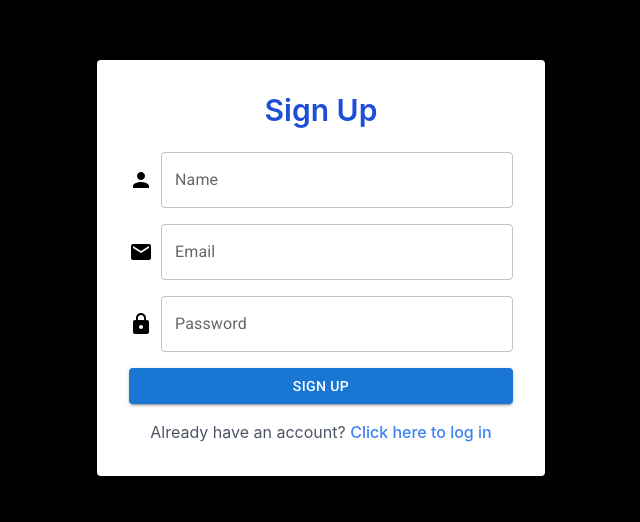
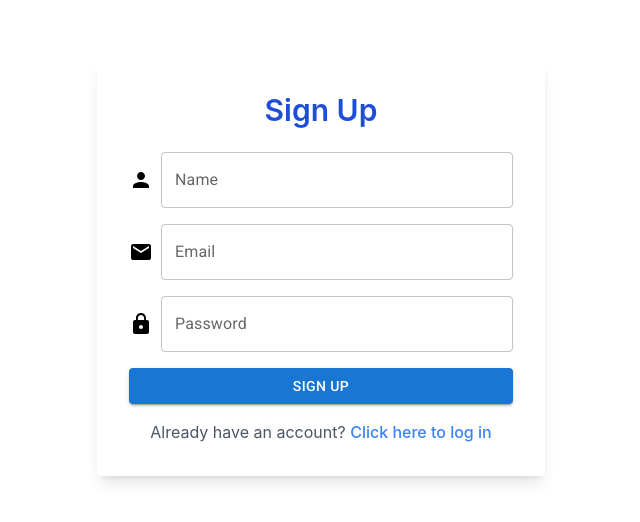
Before and after one commit to diptesh17/Medicare, a React (Create React App) app in the folder frontend/: page /signup in a window 1280 px wide. Shown: the part 132-654 px from the top of the page, without its empty margins (319-959 px from the left). Built offline with nearby package versions, Linux system fonts and the light colour scheme.

Commit message:
Minor fix in UI

```diff
--- a/frontend/src/pages/LoginPage.jsx
+++ b/frontend/src/pages/LoginPage.jsx
@@ -36,7 +36,7 @@
   };
 
   return (
-    <div className="flex justify-center items-center h-screen bg-black">
+    <div className="flex justify-center items-center h-screen ">
       <motion.div
         initial={{ opacity: 0, y: -50 }}
         animate={{ opacity: 1, y: 0 }}
--- a/frontend/src/pages/SignupPage.jsx
+++ b/frontend/src/pages/SignupPage.jsx
@@ -34,7 +34,7 @@
   };
 
   return (
-    <div className="flex justify-center items-center h-screen bg-black">
+    <div className="flex justify-center items-center h-screen ">
       <motion.div
         initial={{ opacity: 0, y: -50 }}
         animate={{ opacity: 1, y: 0 }}
```
